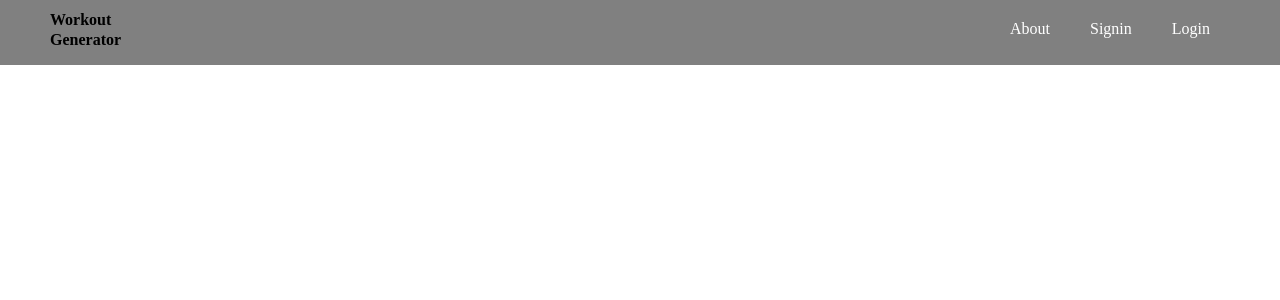
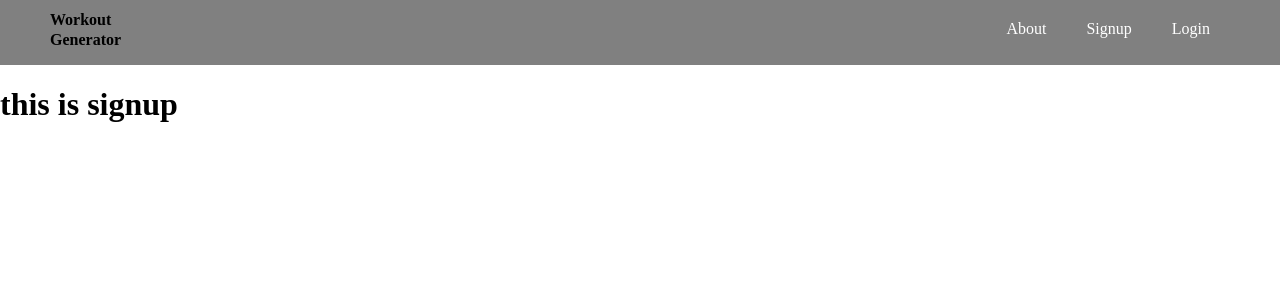
Before and after one commit to keisuke90/5-5-workout, a Vue app in the folder packages/frontend/: page /signup in a window 1280 px wide. Shown: the top 300 px of the page. Built offline with nearby package versions, Linux system fonts and the light colour scheme.

Commit message:
typo修正

```diff
--- a/packages/frontend/src/components/MainHeader.vue
+++ b/packages/frontend/src/components/MainHeader.vue
@@ -12,7 +12,7 @@
           <router-link to="/about">About</router-link>
         </li>
         <li class="menu__item">
-          <router-link to="/signin">Signin</router-link>
+          <router-link to="/signup">Signup</router-link>
         </li>
         <li class="menu__item">
           <router-link to="/login">Login</router-link>
--- a/packages/frontend/src/pages/SigninPage.vue
+++ b/packages/frontend/src/pages/SignupPage.vue
@@ -1,6 +1,6 @@
 <template>
   <div>
-    <h1>this is signin</h1>
+    <h1>this is signup</h1>
   </div>
 </template>
 
--- a/packages/frontend/src/router.ts
+++ b/packages/frontend/src/router.ts
@@ -1,7 +1,7 @@
 import { createRouter, createWebHistory } from "vue-router";
 import FiveByFive from "./pages/FiveByFive.vue";
 import AboutPage from "./pages/AboutPage.vue";
-import SigninPage from "./pages/SigninPage.vue";
+import SignupPage from "./pages/SignupPage.vue";
 import LoginPage from "./pages/LoginPage.vue";
 
 const routes = [
@@ -16,9 +16,9 @@ const routes = [
     component: AboutPage,
   },
   {
-    path: "/signin",
-    name: "signin",
-    component: SigninPage,
+    path: "/signup",
+    name: "signup",
+    component: SignupPage,
   },
   {
     path: "/login",
```
